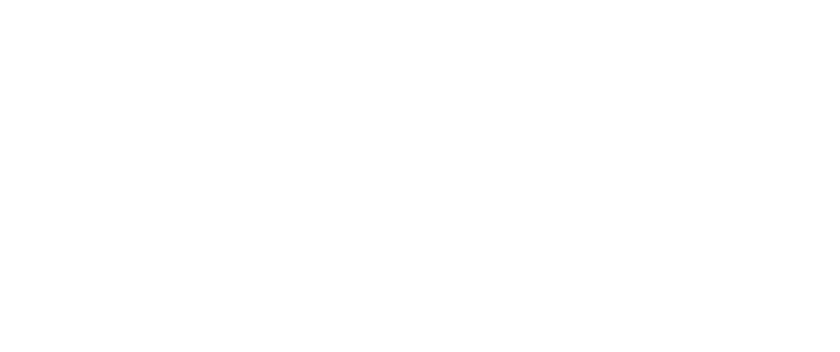
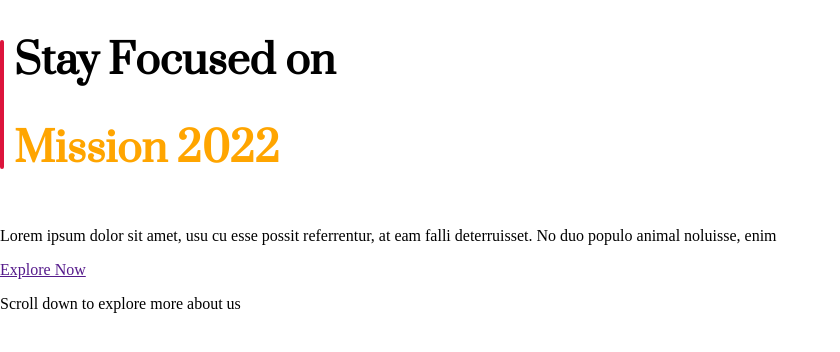
Before and after one commit to ShahariarRahman/my-first-portfolio, a plain HTML site: page index.html in a window 1280 px wide. Shown: the whole page, without its empty margins (0-840 px from the left). Drawn offline with Linux system fonts and the light colour scheme; a web font is replaced by a local one.

Commit message:
second update

```diff
--- a/index.html
+++ b/index.html
@@ -8,14 +8,35 @@
     <title>Mission-2022</title>
     <link rel="preconnect" href="https://fonts.googleapis.com">
     <link rel="preconnect" href="https://fonts.gstatic.com" crossorigin>
-    <link href="https://fonts.googleapis.com/css2?family=Cinzel&family=Poppins&display=swap" rel="stylesheet">
-    <!-- font-family: 'Cinzel', serif;
-    font-family: 'Poppins', sans-serif; -->
+    <link
+        href="https://fonts.googleapis.com/css2?family=Cinzel&family=Montagu+Slab:wght@700&family=Poppins&family=Prata&display=swap"
+        rel="stylesheet">
+
     <link rel="stylesheet" href="style.css">
 </head>
 
 <body>
+    <Section class="introduction-area">
+        <div class="introduction-text">
+            <div class="header-text-container">
+                <div class="header-box">
+                </div>
+                <div class="header-text">
+                    <h1>Stay Focused on</h1>
+                    <h1 class="font-orange">Mission 2022</h1>
+                </div>
+            </div>
+            <p> Lorem ipsum dolor sit amet, usu cu esse possit
+                referrentur, at eam falli deterruisset. No duo populo
+                animal noluisse, enim</p>
+            <a href="">Explore Now</a>
+            <p>Scroll down to explore more about us</p>
 
+        </div>
+        <div class="introduction-image">
+
+        </div>
+    </Section>
 
 </body>
 
--- a/style.css
+++ b/style.css
@@ -0,0 +1,23 @@
+body{
+    margin: 0;
+}
+.header-text{
+    font-family: 'Cinzel', serif;
+    font-family: 'Montagu Slab', serif;
+    font-family: 'Poppins', sans-serif;
+    font-family: 'Prata', serif;
+    font-size: 27px;
+    margin-left:10px ;
+}
+.font-orange{
+    color: orange;
+}
+.header-box{
+    margin-top: 40px;
+    height: 125px;
+    border: 2px solid crimson;
+    border-radius: 10px;
+}
+.header-text-container{
+    display: flex;
+}
```
